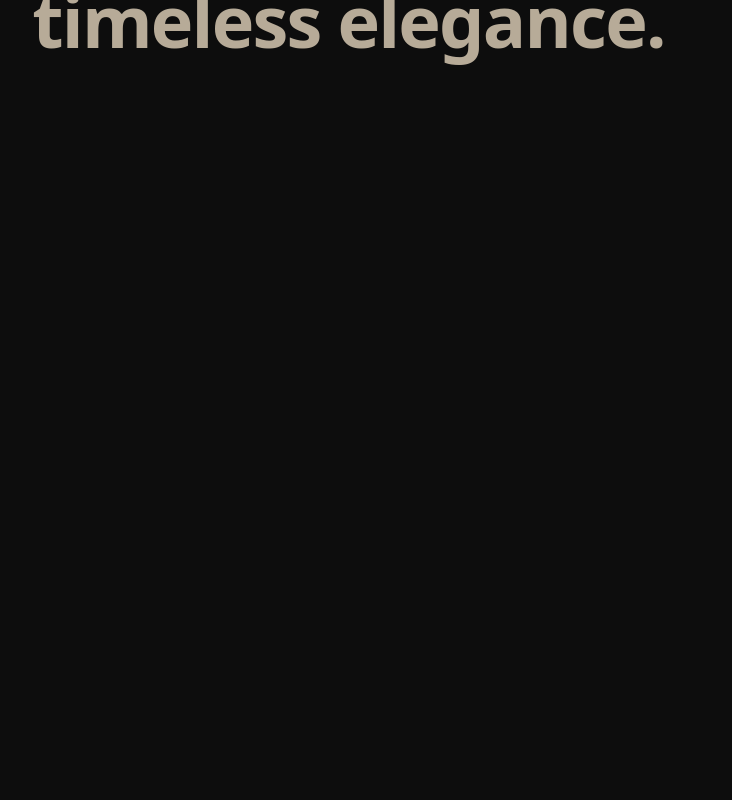
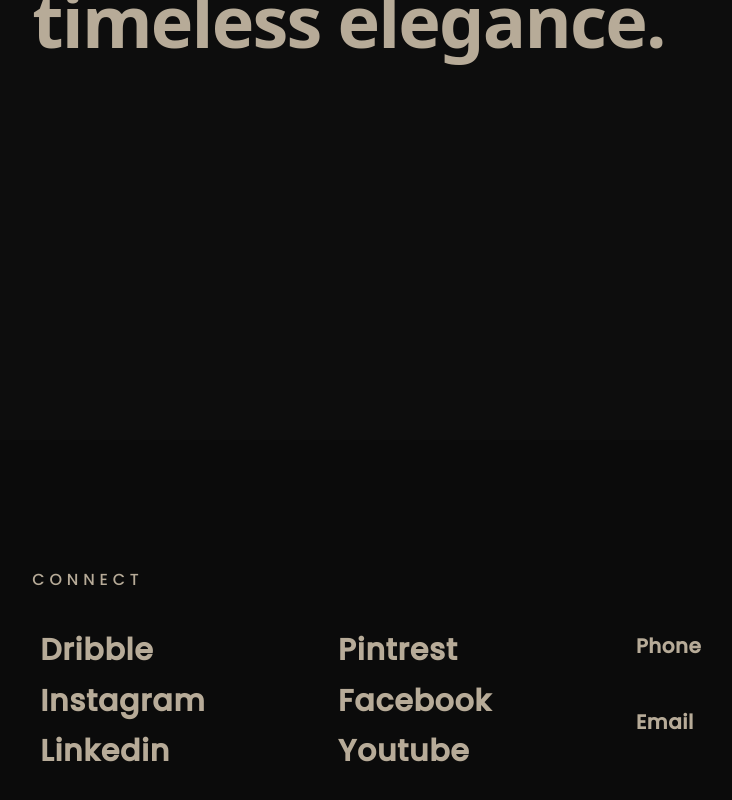
Before and after one commit to poudelsanchit/KendritPoudel, a React (Vite) app: page / in a window 1280 px wide. Shown: the part 1220-2020 px from the top of the page, without its empty margins (181-913 px from the left). Before the commit the page ends 1660 px from the top, so only its background shows below. Built offline with nearby package versions, Linux system fonts and the light colour scheme.

Commit message:
update App.jsx, Body.jsx and tailwind.config.js

```diff
--- a/src/App.jsx
+++ b/src/App.jsx
@@ -1,12 +1,14 @@
 import { useState } from 'react'
 import NavBar from './Components/NavBar'
 import Body from './Components/Body'
+import BottomNavBar from './Components/BottomNavBar';
 
 function App() {
 
   return (
     <>
       <Body />
+      <BottomNavBar/>
     </>
   );
 }
--- a/src/Components/Body.jsx
+++ b/src/Components/Body.jsx
@@ -7,17 +7,22 @@ import Intro from './Intro';
 import AboutMe from './AboutMe';
 
 const Body = () => {
+  const links = [<PiInstagramLogoFill />,<PiLinkedinLogoFill />,<FaBasketball />, <PiFacebookLogoFill />];
   return (
+    <>
       <div className=" bg-bg-dark h-auto text-txtprimary font-poppins flex justify-end">
         <div className="w-2/12  h-full flex justify-center items-center fixed left-0 ">
           {/* make it float fixed on the position */}
           <div className="h-5/6 w-7/12  flex flex-col justify-between  ">
             <div className="font-Poppins font-bold">KENDRIT</div>
             <div className="flex flex-col gap-10  text-xl ">
-            <PiInstagramLogoFill className="cursor-pointer" />
-            <PiLinkedinLogoFill className="cursor-pointer" />
-            <FaBasketball className="cursor-pointer" />
-            <PiFacebookLogoFill className="cursor-pointer" />
+              {links.map((items) => {
+                return (
+                  <div className="cursor-pointer h-10 w-10 hover:bg-txtsecondary hover:text-black transition-all rounded-full flex justify-center items-center">
+                    {items}
+                  </div>
+                );
+              })}
             </div>
           </div>
         </div>
@@ -27,6 +32,7 @@ const Body = () => {
         </div>
         <div className="sm:w-2/12 w-[2%]"></div>
       </div>
+    </>
   );
 }
 
--- /dev/null
+++ b/src/Components/BottomNavBar.jsx
@@ -0,0 +1,37 @@
+import React from 'react'
+
+const BottomNavBar = () => {
+  return (
+    <div className="w-full  flex  justify-center bg-[#0b0b0b] text-txtprimary pb-40">
+      <div className="w-8/12 flex  flex-col gap-10 font-Poppins mt-32 ">
+        <div className="tracking-[0.3em] font-medium text-base">CONNECT</div>
+        <div className="flex justify-evenly w-full gap-10">
+          <div className="flex  flex-col  items-center   w-full">
+            <div className="flex  flex-col h-36  w-full text-3xl font-bold tracking-wide gap-2">
+              <div className='hover:bg-txtsecondary hover:text-black h-full cursor-pointer transition-all px-2'>Dribble</div>
+              <div className='hover:bg-txtsecondary hover:text-black h-full cursor-pointer transition-all px-2'>Instagram</div>
+              <div className='hover:bg-txtsecondary hover:text-black h-full cursor-pointer transition-all px-2'>Linkedin</div>
+            </div>
+          </div>
+          <div className="flex  flex-col  items-center  w-full">
+          <div className="flex  flex-col h-36  w-full text-3xl font-bold tracking-wide gap-2">
+          <div className='hover:bg-txtsecondary hover:text-black h-full cursor-pointer transition-all px-2'>Pintrest</div>
+              <div className='hover:bg-txtsecondary hover:text-black h-full cursor-pointer transition-all px-2'>Facebook</div>
+              <div className='hover:bg-txtsecondary hover:text-black h-full cursor-pointer transition-all px-2'>Youtube</div>
+
+            </div>
+          </div>
+          <div className="flex  flex-col  items-center  w-full">
+          <div className="flex  flex-col h-36  w-full text-xl font-bold tracking-wide gap-2">
+
+              <div className='hover:bg-txtsecondary hover:text-black h-full cursor-pointer transition-all px-2'>Phone</div>
+              <div className='hover:bg-txtsecondary hover:text-black h-full cursor-pointer transition-all px-2'>Email</div>
+            </div>
+          </div>
+        </div>
+      </div>
+    </div>
+  );
+}
+
+export default BottomNavBar
```
Lines whose indentation alone changed are shown as unchanged.
